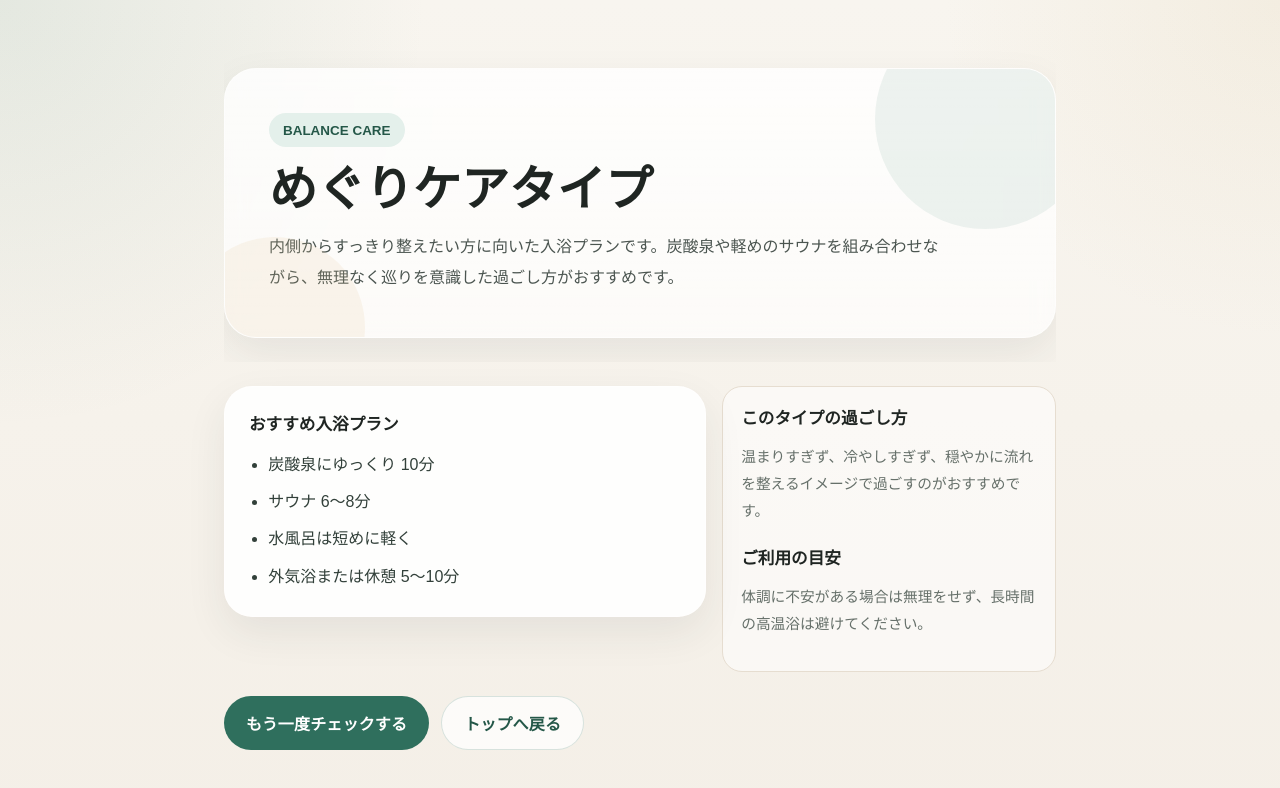
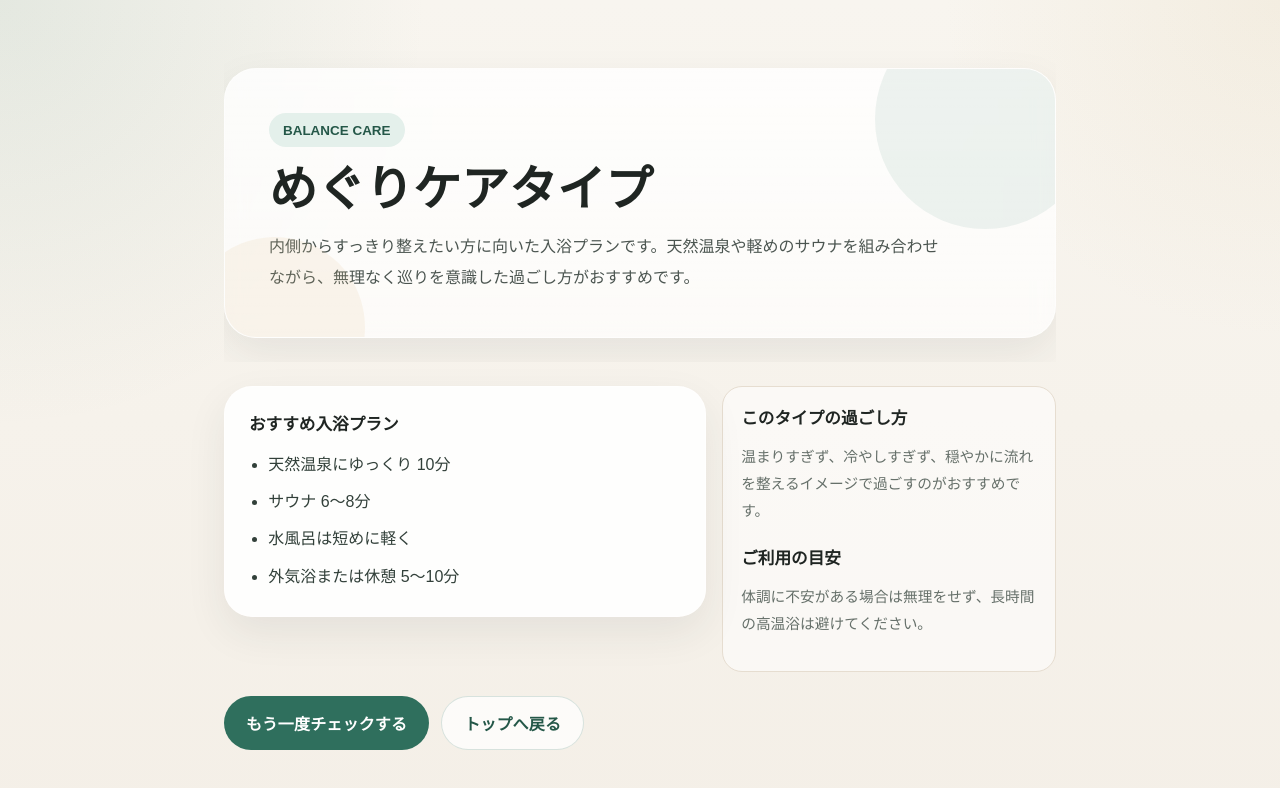
Before and after one commit to mezonetkikaku-maker/chokatsu-check, a Next.js app: page /result in a window 1280 px wide. Shown: the top 788 px of the page. Built offline with nearby package versions, Linux system fonts and the light colour scheme.

Commit message:
Update page.tsx

```diff
--- a/app/result/page.tsx
+++ b/app/result/page.tsx
@@ -9,9 +9,9 @@ const resultMaster = {
     label: "BALANCE CARE",
     title: "めぐりケアタイプ",
     description:
-      "内側からすっきり整えたい方に向いた入浴プランです。炭酸泉や軽めのサウナを組み合わせながら、無理なく巡りを意識した過ごし方がおすすめです。",
+      "内側からすっきり整えたい方に向いた入浴プランです。天然温泉や軽めのサウナを組み合わせながら、無理なく巡りを意識した過ごし方がおすすめです。",
     plan: [
-      "炭酸泉にゆっくり 10分",
+      "天然温泉にゆっくり 10分",
       "サウナ 6〜8分",
       "水風呂は短めに軽く",
       "外気浴または休憩 5〜10分",
@@ -27,7 +27,7 @@ const resultMaster = {
     description:
       "まずはしっかり身体を温めたい方に向いた入浴プランです。急な温冷差よりも、穏やかに温度を重ねていく流れがおすすめです。",
     plan: [
-      "ぬる湯または下湯で 5分",
+      "週替わり湯で 5分",
       "主浴槽で 8〜10分",
       "休憩をはさみながら2セット",
       "湯上がり後は身体を冷やしすぎない",
@@ -43,9 +43,10 @@ const resultMaster = {
     description:
       "疲れや緊張をやわらげたい方に向いた入浴プランです。ぬるめのお湯と長めの休憩を中心に、ゆるやかに整える流れがおすすめです。",
     plan: [
-      "ぬる湯でゆっくり 10分",
+      "週替わり湯でゆっくり 5分",
       "深呼吸しながら入浴",
       "短時間サウナ 5〜6分",
+      "水風呂は短めに軽く",
       "休憩は長めにとる",
     ],
     caution:
```
